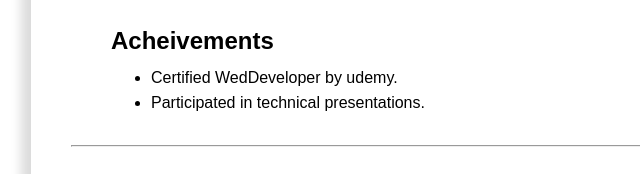
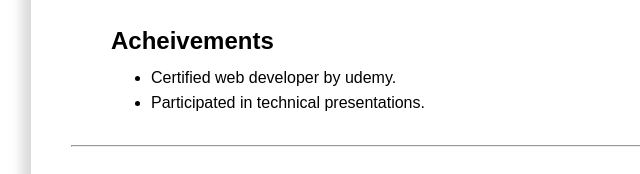
Before and after one commit to snehalatha03/Task, a plain HTML site: page index.html in a window 1280 px wide. Shown: the part 1126-1300 px from the top of the page, 97-737 px from the left. Drawn offline with Linux system fonts and the light colour scheme.

Commit message:
Update index.html

```diff
--- a/index.html
+++ b/index.html
@@ -100,7 +100,7 @@
         <div class="certify">
             <h1>Acheivements</h1>
             <ul>
-                <li>Certified WedDeveloper by udemy.</li>
+                <li>Certified web developer by udemy.</li>
                 <li>Participated in technical presentations.</li>
             </ul>
         </div>
```
